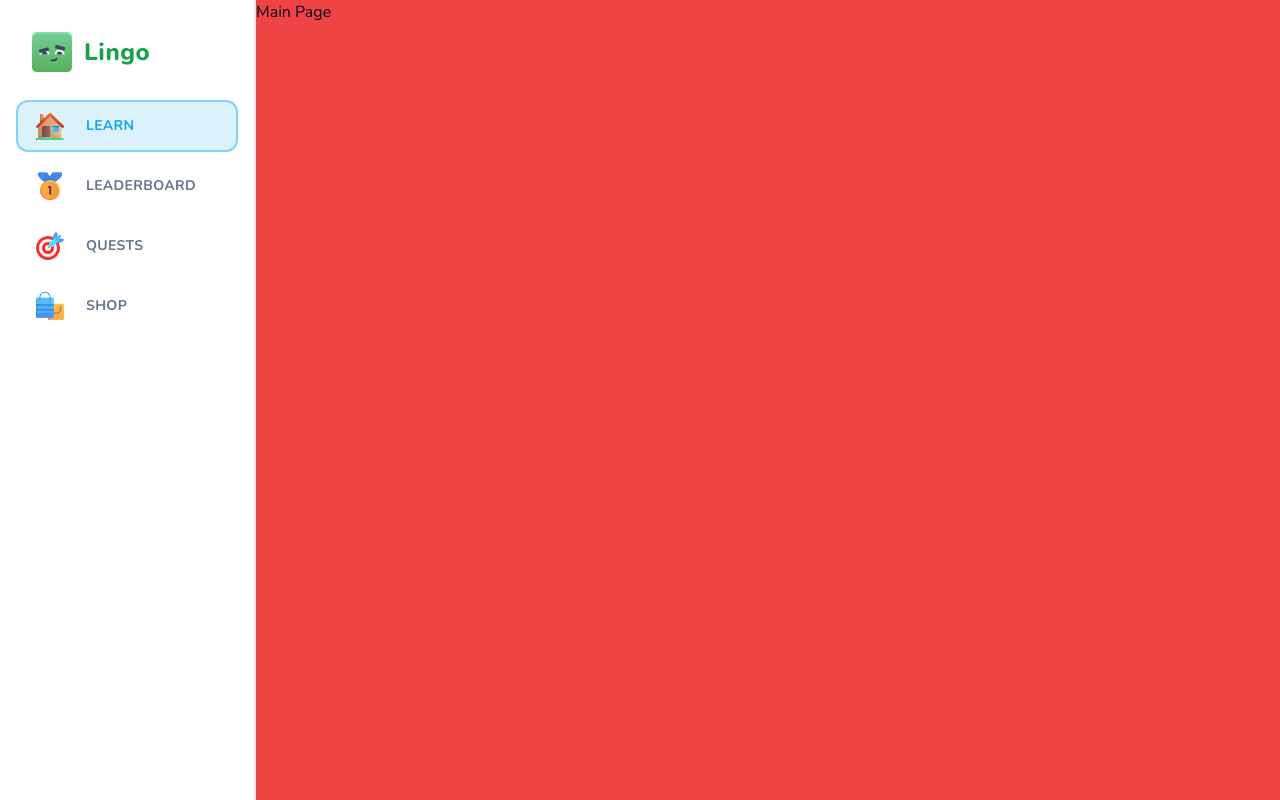
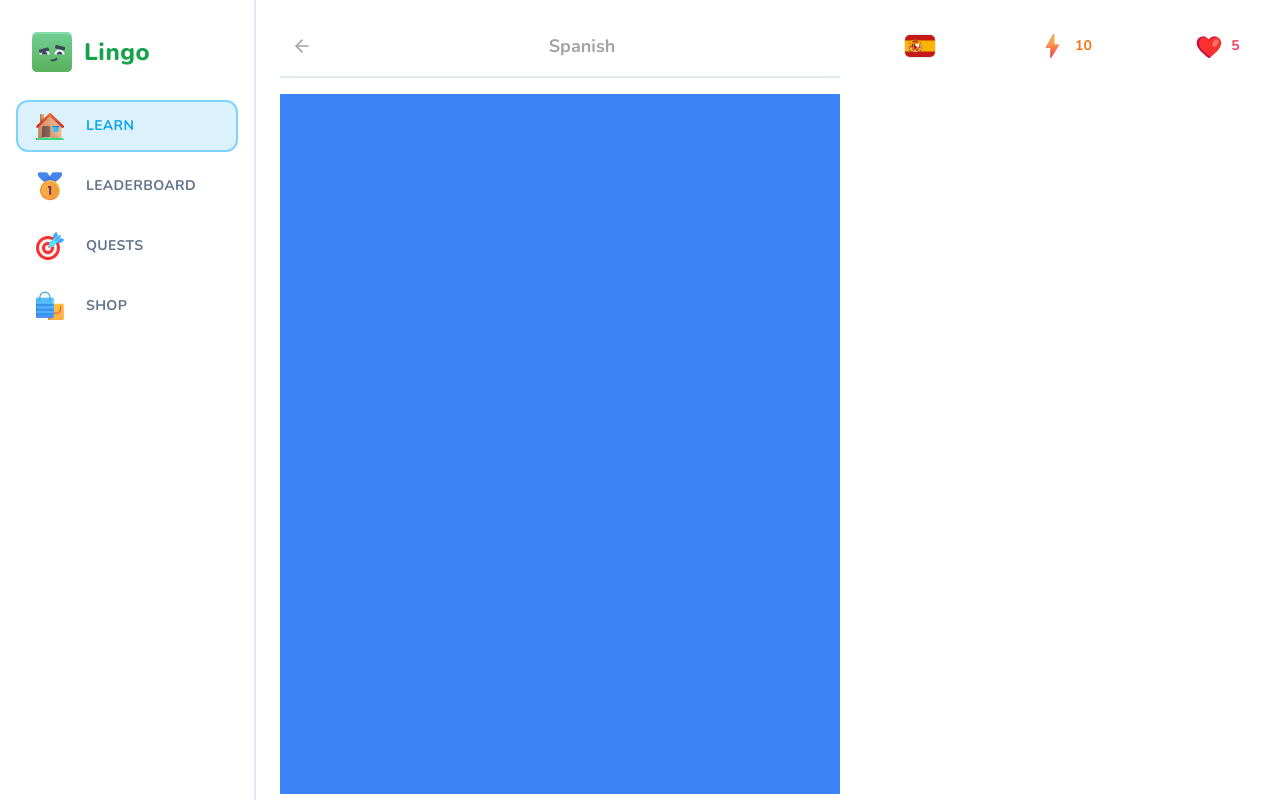
Before and after one commit to r2-h/lingo, a Next.js app: page /learn in a window 1280 px wide. Shown: the top 800 px of the page. Built offline with nearby package versions, Linux system fonts and the light colour scheme.

Commit message:
feat: LearnPage layout

```diff
--- /dev/null
+++ b/app/(main)/learn/_components/FeedHeader.tsx
@@ -0,0 +1,17 @@
+import Link from "next/link"
+import { Button } from "@/components/ui/button"
+import { ArrowLeft } from "lucide-react"
+
+export const FeedHeader = ({ title }: { title: string }) => {
+  return (
+    <div className="sticky top-0 bg-white pb-3 flex items-center justify-between border-b-2 mb-5 text-neutral-400 lg:pt-[28px] lg:mt-[-28px] lg:z-50">
+      <Link href="/courses">
+        <Button variant="defaultOutline" size="sm">
+          <ArrowLeft className="h-5 w-5 stroke-2 text-neutral-400" />
+        </Button>
+      </Link>
+      <h1 className="font-bold text-lg">{title}</h1>
+      <div />
+    </div>
+  )
+}
--- a/app/(main)/learn/layout.tsx
+++ b/app/(main)/learn/layout.tsx
@@ -1,6 +1,6 @@
 import { ReactNode } from "react"
 import { Sidebar } from "@/components/Sidebar"
-import { MobileHeader } from "@/app/(main)/learn/_conponents/MobileHeader"
+import { MobileHeader } from "@/app/(main)/learn/_components/MobileHeader"
 
 export default function MainLayout({ children }: Readonly<{ children: ReactNode }>) {
   return (
@@ -8,7 +8,7 @@
       <MobileHeader />
       <Sidebar className="hidden lg:flex" />
       <main className="lg:pl-[256px] h-full pt-[50px] lg:pt-0">
-        <div className="bg-red-500 h-full">{children}</div>
+        <div className="h-full max-w-[1056px] mx-auto pt-6">{children}</div>
       </main>
     </>
   )
--- a/app/(main)/learn/page.tsx
+++ b/app/(main)/learn/page.tsx
@@ -1,4 +1,28 @@
-const MainPage = () => {
-  return <div>Main Page</div>
+import { StickyWrapper } from "@/components/StickyWrapper"
+import { FeedWrapper } from "@/components/FeedWrapper"
+
+import { UserProgress } from "@/components/UserProgress"
+import { FeedHeader } from "@/app/(main)/learn/_components/FeedHeader"
+
+const LearnPage = () => {
+  return (
+    <div className="flex flex-row-reverse gap-[48px] px-6">
+      <StickyWrapper>
+        <UserProgress
+          activeCourse={{ title: "Spanish", imageSrc: "/es.svg" }}
+          hearts={5}
+          points={10}
+          hasActiveSubscription={false}
+        />
+      </StickyWrapper>
+      <FeedWrapper>
+        <FeedHeader title="Spanish" />
+        <div className="space-y-4">
+          <div className="h-[700px] bg-blue-500 w-full" />
+          <div className="h-[700px] bg-blue-500 w-full" />
+        </div>
+      </FeedWrapper>
+    </div>
+  )
 }
-export default MainPage
+export default LearnPage
--- /dev/null
+++ b/components/FeedWrapper.tsx
@@ -0,0 +1,5 @@
+import { ReactNode } from "react"
+
+export const FeedWrapper = ({ children }: { children: ReactNode }) => {
+  return <div className="flex-1 relative top-0 pb-10">{children}</div>
+}
--- a/components/Sidebar.tsx
+++ b/components/Sidebar.tsx
@@ -19,7 +19,7 @@
   return (
     <aside
       className={cn(
-        "flex-col  h-full lg:w-[256px] lg:fixed left-0 top-0 px-4 border-r-2 ",
+        "flex-col h-full lg:w-[256px] lg:fixed left-0 top-0 px-4 border-r-2 ",
         className,
       )}
     >
--- /dev/null
+++ b/components/StickyWrapper.tsx
@@ -0,0 +1,9 @@
+import { ReactNode } from "react"
+
+export const StickyWrapper = ({ children }: { children: ReactNode }) => {
+  return (
+    <div className="hidden lg:block sticky bottom-6 w-[368px] self-end">
+      <div className="sticky top-6 min-h-[calc(100vh-48px)] ">{children}</div>
+    </div>
+  )
+}
--- /dev/null
+++ b/components/UserProgress.tsx
@@ -0,0 +1,41 @@
+import Link from "next/link"
+import { Button } from "@/components/ui/button"
+import Image from "next/image"
+import { InfinityIcon } from "lucide-react"
+
+type Props = {
+  activeCourse: { imageSrc: string; title: string }
+  hearts: number
+  points: number
+  hasActiveSubscription: boolean
+}
+
+export const UserProgress = ({ activeCourse, hasActiveSubscription, points, hearts }: Props) => {
+  return (
+    <div className="flex items-center justify-between gap-x-2 w-full">
+      <Link href="/courses">
+        <Button variant="defaultOutline">
+          <Image
+            src={activeCourse.imageSrc}
+            alt={activeCourse.title}
+            width={32}
+            height={32}
+            className="rounded-md border"
+          />
+        </Button>
+      </Link>
+      <Link href="/shop">
+        <Button variant="defaultOutline" className="text-orange-500">
+          <Image src="/points.svg" alt="points" width={28} height={28} className="mr-2" />
+          {points}
+        </Button>
+      </Link>
+      <Link href="/shop">
+        <Button variant="defaultOutline" className="text-rose-500">
+          <Image src="/heart.svg" alt="hearts" width={28} height={28} className="mr-2" />
+          {hasActiveSubscription ? <InfinityIcon className="h-4 w-4 stroke-[3px]" /> : hearts}
+        </Button>
+      </Link>
+    </div>
+  )
+}
```
Also changed, not shown: app/(main)/learn/_components/MobileHeader.tsx (renamed from app/(main)/learn/_conponents/MobileHeader.tsx).
